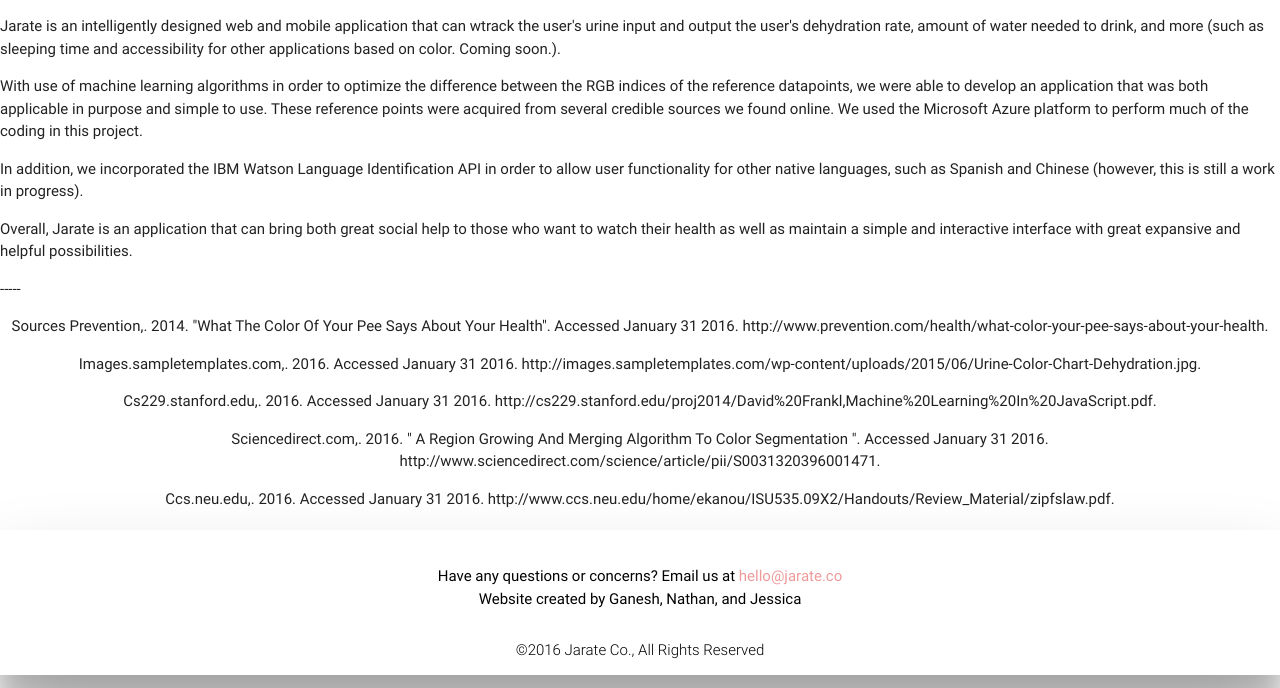
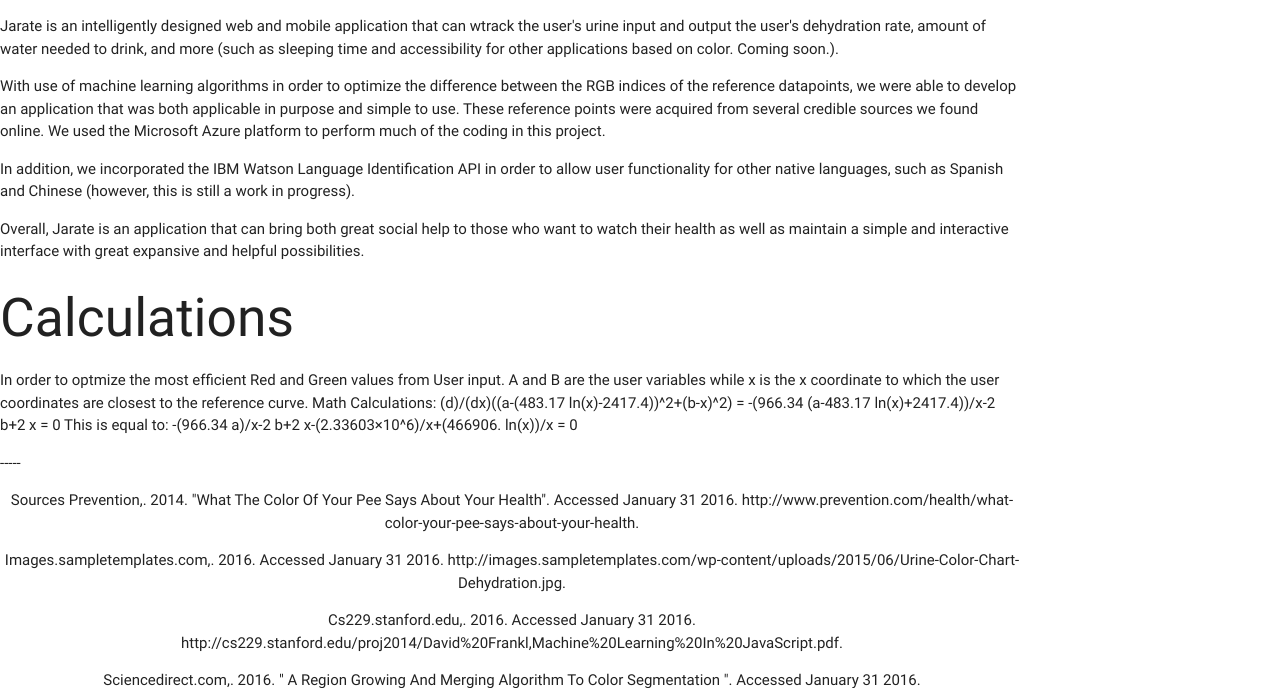
Before and after one commit to nathan2wong/jarate, a PHP site: page /about in a window 1280 px wide. Shown: the top 688 px of the page. Run offline with PHP 8.4, Linux system fonts and the light colour scheme; some libraries are stand-ins or nearby versions.

Commit message:
aboutupdate

```diff
--- a/about.php
+++ b/about.php
@@ -7,7 +7,7 @@
     <head>
         <?php include("head.php"); ?>
     </head>
-    <div class ="main">
+    <div class ="main" style = width:80%; text-align:center;>
         <p>Jarate is an intelligently designed web and mobile application that can wtrack the user's urine input and output the user's dehydration rate, amount of water needed to drink, and more (such as sleeping time and accessibility for other applications based on color. Coming soon.).</p>
 
         <p>With use of machine learning algorithms in order to optimize the difference between the RGB indices of the reference datapoints, we were able to develop an application that was both applicable in purpose and simple to use. These reference points were acquired from several credible sources we found online. We used the Microsoft Azure platform to perform much of the coding in this project.</p>
@@ -15,6 +15,13 @@
         <p>In addition, we incorporated the IBM Watson Language Identification API in order to allow user functionality for other native languages, such as Spanish and Chinese (however, this is still a work in progress).</p>
 
         <p>Overall, Jarate is an application that can bring both great social help to those who want to watch their health as well as maintain a simple and interactive interface with great expansive and helpful possibilities.</p>
+
+        <h2>Calculations</h2>
+        <p>    In order to optmize the most efficient Red and Green values from User input. A and B are the user variables while x is the x coordinate to which the user coordinates are closest to the reference curve.
+Math Calculations:
+    (d)/(dx)((a-(483.17 ln(x)-2417.4))^2+(b-x)^2) = -(966.34 (a-483.17 ln(x)+2417.4))/x-2 b+2 x = 0 <!--add math text later -->
+    This is equal to:
+    -(966.34 a)/x-2 b+2 x-(2.33603×10^6)/x+(466906. ln(x))/x  = 0</p>
 
 -----
         <div style = "text-align:center">
```
